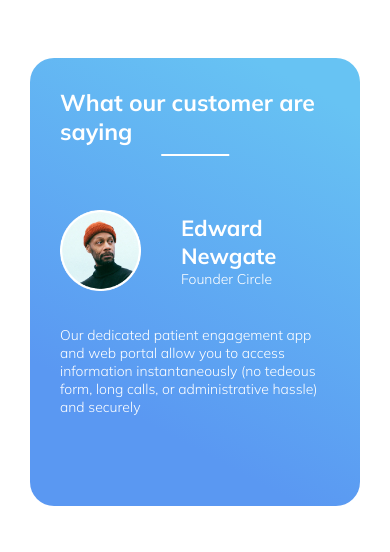
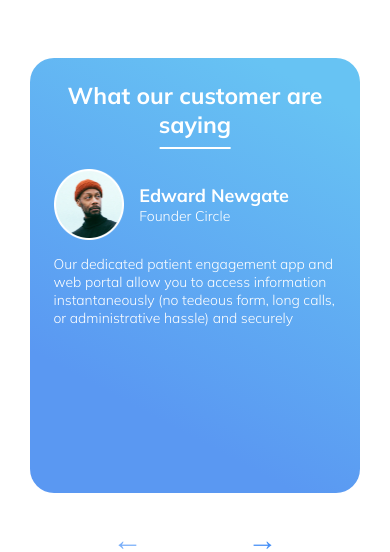
Before and after one commit to Orisabiyi/v-health, a React (Create React App) app: page / in a window 390 px wide. Shown: the part 4112-4664 px from the top of the page. Built offline with nearby package versions, Linux system fonts and the light colour scheme.

Commit message:
added an icon for close and open for the mobile responsiveness, adjusted element in the testimonial component, reduced the heading of the sections

```diff
--- a/src/index.css
+++ b/src/index.css
@@ -199,6 +199,7 @@ body {
 @media only screen and (max-width: 37.5em) {
   .section__info {
     gap: 2.5rem;
+    order: 1;
   }
 
   .service__card {
@@ -371,7 +372,7 @@ body {
 @media only screen and (max-width: 37.5em) {
   .testimonial__container {
     gap: 3rem;
-    padding: 3rem;
+    padding: 2.35rem;
   }
 
   .testimonial__container > div {
@@ -379,8 +380,31 @@ body {
     height: 30rem;
   }
 
+  .testimonial__container h2 {
+    text-align: center;
+  }
+
   .testimonial__card {
     flex-direction: column;
+    gap: 1.5rem;
+  }
+
+  .testimonial__card h3 {
+    font-size: 1.8rem;
+  }
+
+  .testimonial__profile {
+    flex: 0 0 auto;
+    gap: 1.5rem;
+  }
+
+  .testimonial__profile-img {
+    width: 25%;
+    height: auto;
+  }
+
+  .testimonial__btn {
+    width: 50%;
   }
 }
 
```
Also changed, not shown: public/images/close.svg (added), public/images/open.png (added).
